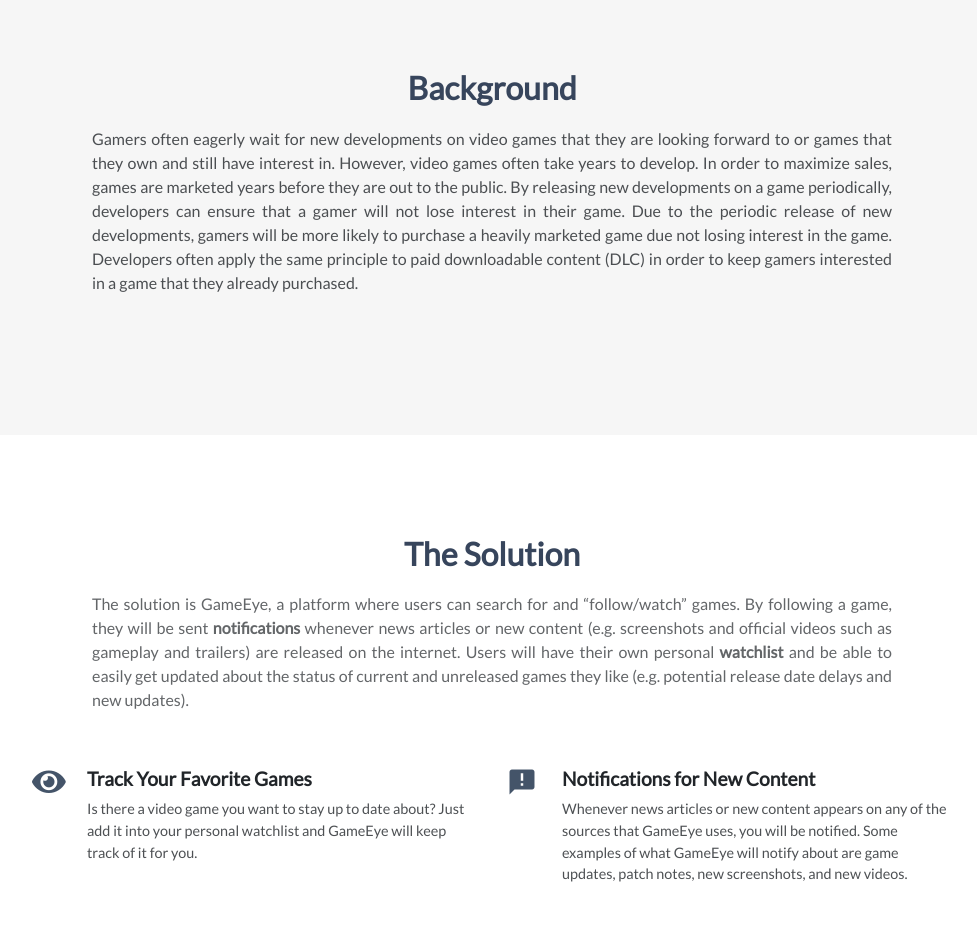
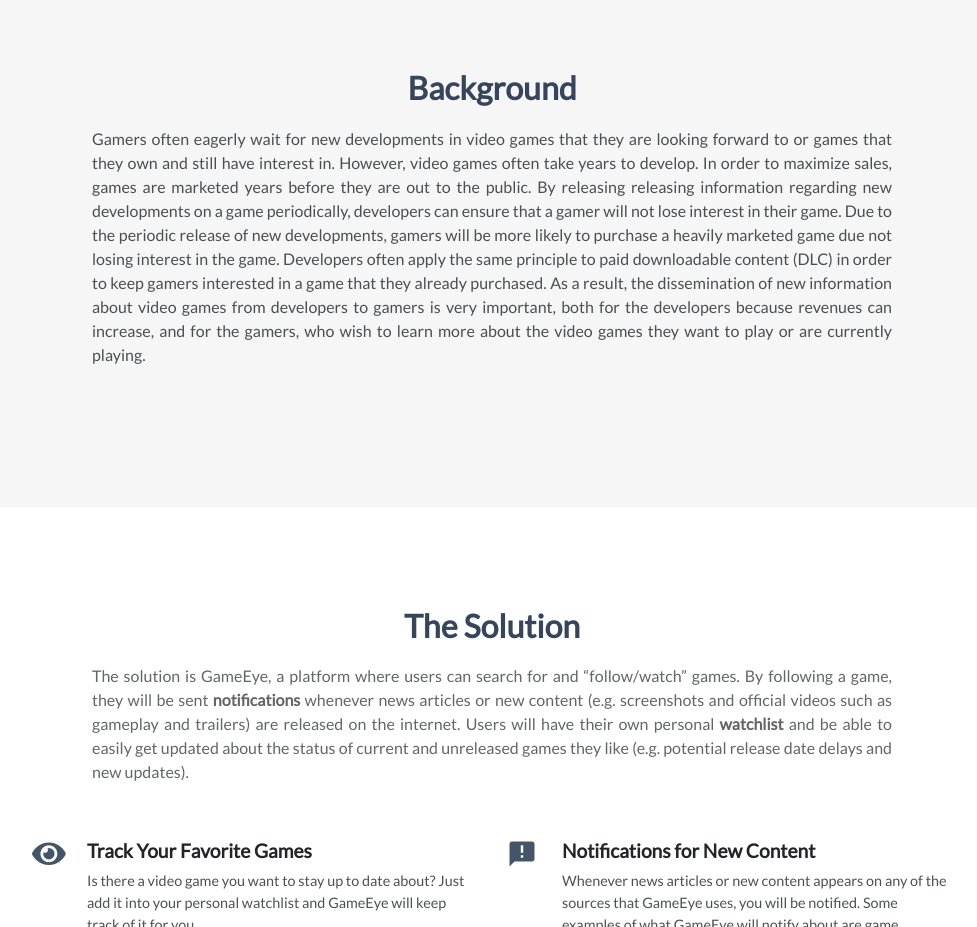
Before and after one commit to aangelos28/GameEye-website, a website: page index.html in a window 1280 px wide. Shown: the part 1780-2707 px from the top of the page, without its empty margins (148-1125 px from the left). Drawn offline with nearby package versions, Linux system fonts and the light colour scheme; animation ran at ten frames a second.

Commit message:
Added changes from merge request

```diff
--- a/index.html
+++ b/index.html
@@ -148,14 +148,17 @@
             <div class="block-heading" data-aos="fade" data-aos-duration="600">
                 <h2 class="text-info">Background</h2>
                 <p>
-                    Gamers often eagerly wait for new developments on video games that they are looking forward to or
+                    Gamers often eagerly wait for new developments in video games that they are looking forward to or
                     games that they own and still have interest in. However, video games often take years to develop. In
                     order to maximize sales, games are marketed years before they are out to the public. By releasing
-                    new developments on a game periodically, developers can ensure that a gamer will not lose interest
-                    in their game. Due to the periodic release of new developments, gamers will be more likely to
-                    purchase a heavily marketed game due not losing interest in the game. Developers often apply the
-                    same principle to paid downloadable content (DLC) in order to keep gamers interested in a game that
-                    they already purchased.
+                    releasing information regarding new developments on a game periodically, developers can ensure that
+                    a gamer will not lose interest in their game. Due to the periodic release of new developments,
+                    gamers will be more likely to purchase a heavily marketed game due not losing interest in the game.
+                    Developers often apply the same principle to paid downloadable content (DLC) in order to keep gamers
+                    interested in a game that they already purchased. As a result, the dissemination of new information
+                    about video games from developers to gamers is very important, both for the developers because
+                    revenues can increase, and for the gamers, who wish to learn more about the video games they want to
+                    play or are currently playing.
                 </p>
             </div>
         </div>
```
